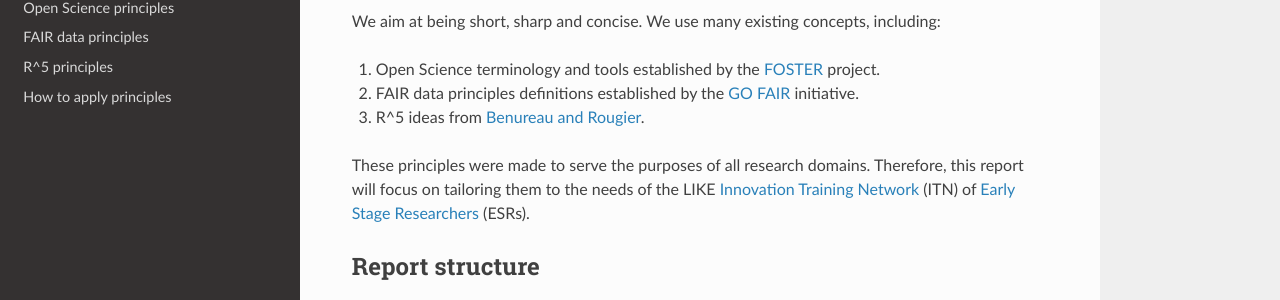
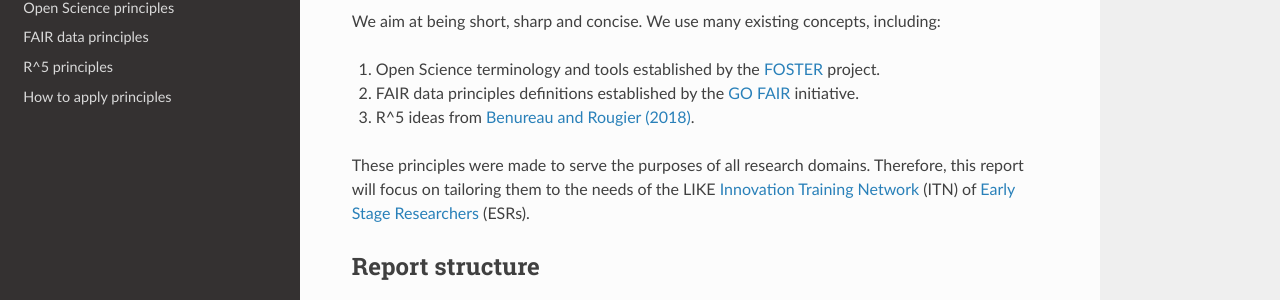
Before and after one commit to InesWuerth/FAIR-data-and-Open-Science-principles, an MkDocs documentation site: the page built from docs/0_introduction.md, in a window 1280 px wide and 1185 px high. Shown: the part 278-578 px from the top of the window. Built offline with MkDocs 1.6.1, drawn with Linux system fonts in a browser that asks for light colours; nearby versions of some CDN libraries.

Commit message:
Update 0_introduction.md

```diff
--- a/docs/0_introduction.md
+++ b/docs/0_introduction.md
@@ -6,7 +6,7 @@ We aim at being short, sharp and concise. We use many existing concepts, includi
 
   1. Open Science terminology and tools established by the [FOSTER](https://www.fosteropenscience.eu/about) project.
   2. FAIR data principles definitions established by the [GO FAIR](https://www.go-fair.org/go-fair-initiative/) initiative.
-  3. R^5 ideas from [Benureau and Rougier](https://www.frontiersin.org/articles/10.3389/fninf.2017.00069/full).
+  3. R^5 ideas from [Benureau and Rougier (2018)](https://www.frontiersin.org/articles/10.3389/fninf.2017.00069/full).
 
 These principles were made to serve the purposes of all research domains. Therefore, this report will focus on tailoring them to the needs of the LIKE [Innovation Training Network](https://ec.europa.eu/research/mariecurieactions/actions/get-funding/innovative-training-networks_en) (ITN) of [Early Stage Researchers](http://www.oncornet.eu/index.php/recruitment/2-uncategorised/79-esr) (ESRs).
 
```
